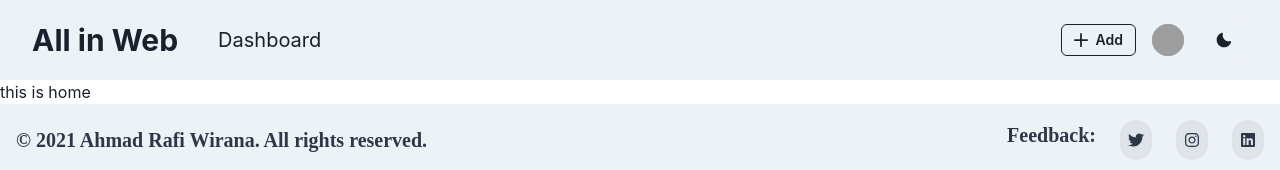
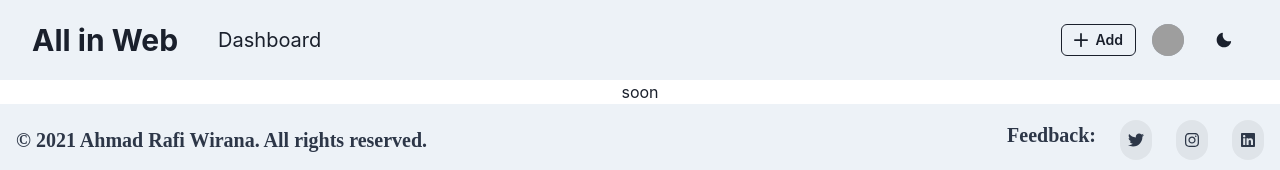
Before and after one commit to ahmadrafidev/all-in-web, a Next.js app: page /home in a window 1280 px wide. Shown: the top 170 px of the page. Built offline with nearby package versions, Linux system fonts and the light colour scheme; grey boxes are pictures that could not be loaded.

Commit message:
adding styling changes

```diff
--- a/components/forms/signin_forms.tsx
+++ b/components/forms/signin_forms.tsx
@@ -72,7 +72,7 @@ export default function SignIn() {
                   fontWeight={'semibold'}
                   mr={'4'}
                 >
-                    Doesn't have an account?
+                    Don't have an account?
                 </Text>
                 <Text
                   color="blue.500"
--- a/components/home-page/homePage.tsx
+++ b/components/home-page/homePage.tsx
@@ -1,9 +1,22 @@
 import {
-  Text
+  Text,
+  Box,
+  Container,
 } from '@chakra-ui/react';
 
 export default function HomePage(){
   return(
-    <Text>this is home</Text>
+    <>
+      <Box>
+        <Container
+          minH={'100%'}
+          w={"100%"}
+          h={"100%"}
+          maxW="container.xl"
+        >
+          <Text textAlign={"center"}>soon</Text>
+          </Container>
+      </Box>
+    </>
   );
 }
--- a/components/landing-page/landingPage.tsx
+++ b/components/landing-page/landingPage.tsx
@@ -81,6 +81,9 @@ function LandingPage() {
                 fontSize={{base: '2xl', md: '3xl'}}
                 fontFamily={'DMSans'}
                 fontWeight={'bold'}
+                _hover={{
+                  textDecoration: "underline"
+                }}
               >log in as a guest</Text>
             </a>
           </Link>
```
Also changed, not shown: components/layout/navbarLanding.tsx (+12 -8 lines).
